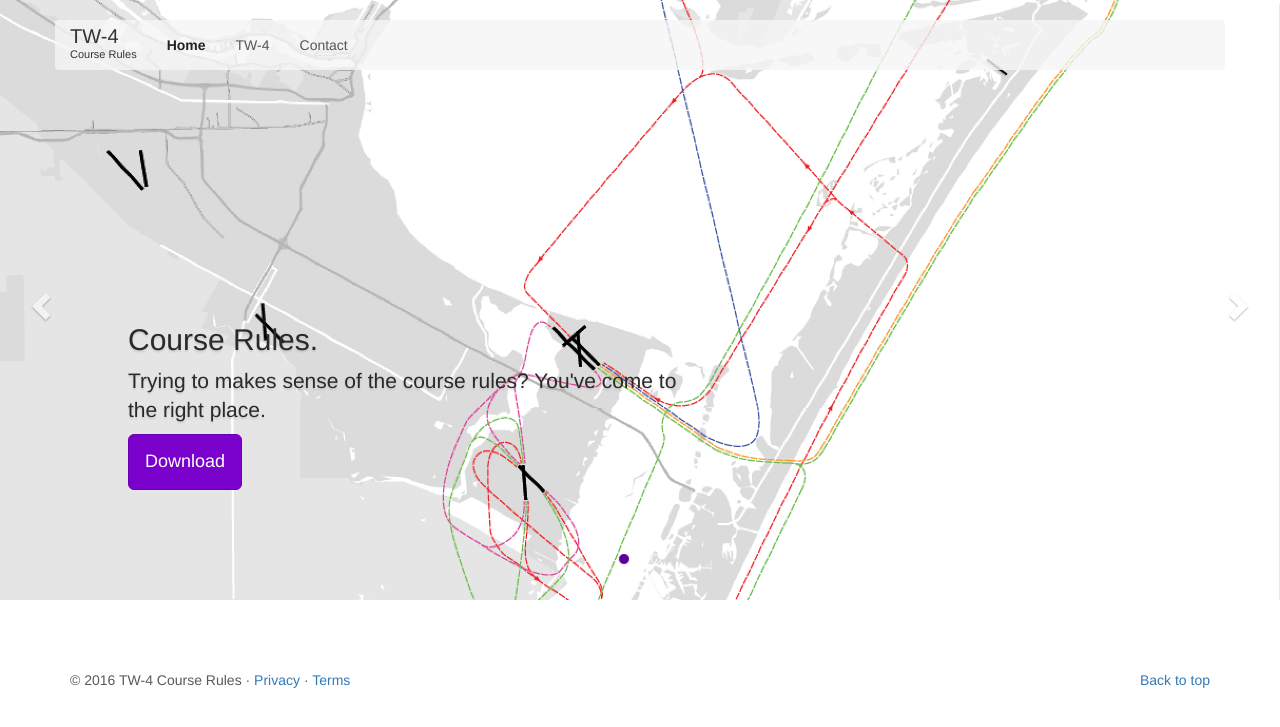
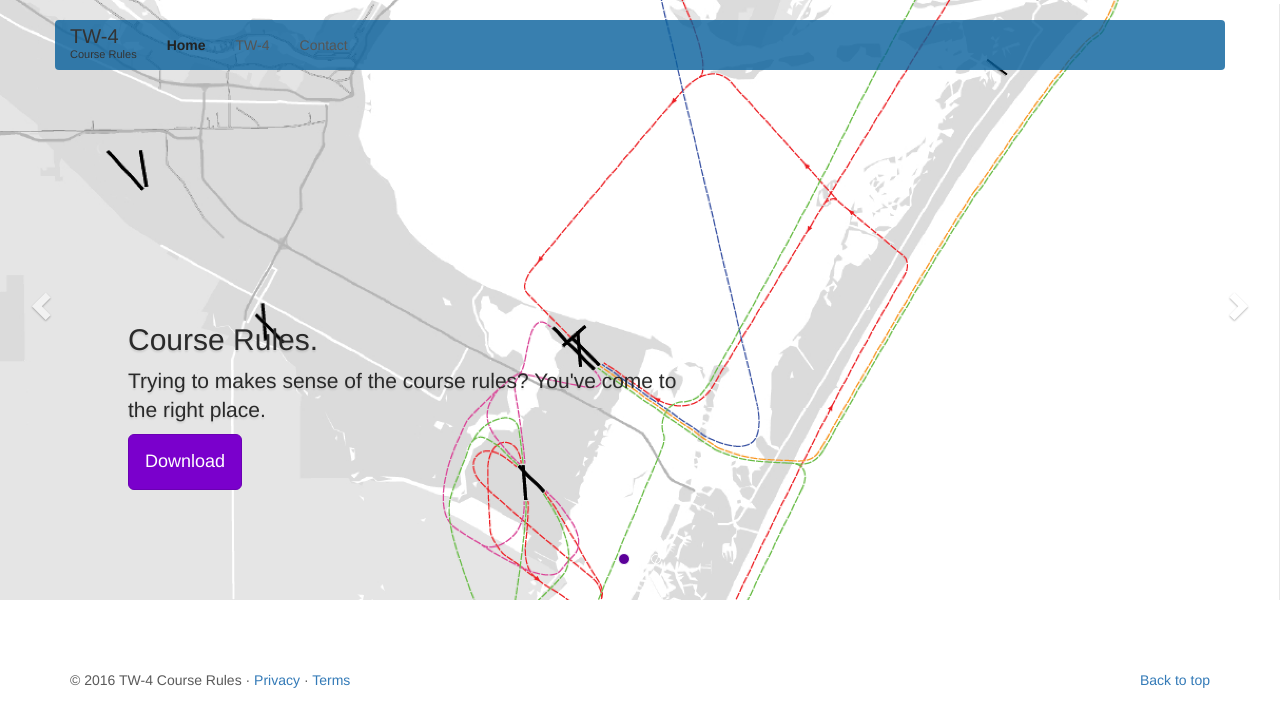
Before and after one commit to courserules/courserules.github.io, a Jekyll site: the page built from index.html, in a window 1280 px wide. Shown: the top 727 px of the page. Built offline with Jekyll 4.4.1, drawn with Linux system fonts in a browser that asks for light colours.

Commit message:
Updated navbar background color

```diff
--- a/css/courserules.css
+++ b/css/courserules.css
@@ -46,8 +46,8 @@ html,body {
 }
 
 .navbar-background {
-	background: rgba(245,245,245);
-	background: rgba(245,245,245,0.8);
+	background: rgba(7,96,156);
+	background: rgba(7,96,156,0.8);
 }
 
 /* Special class on .container surrounding .navbar, used for positioning it into place. */
```
